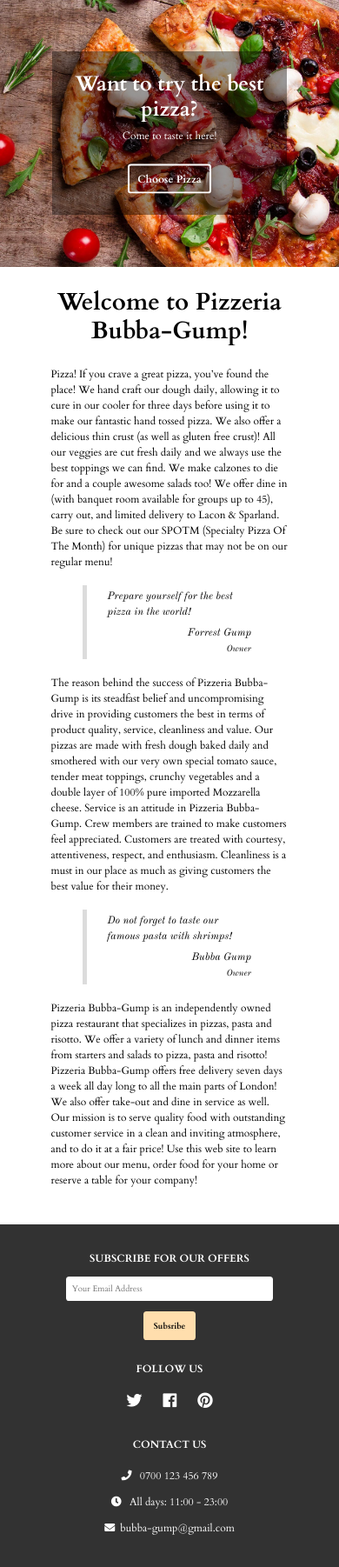
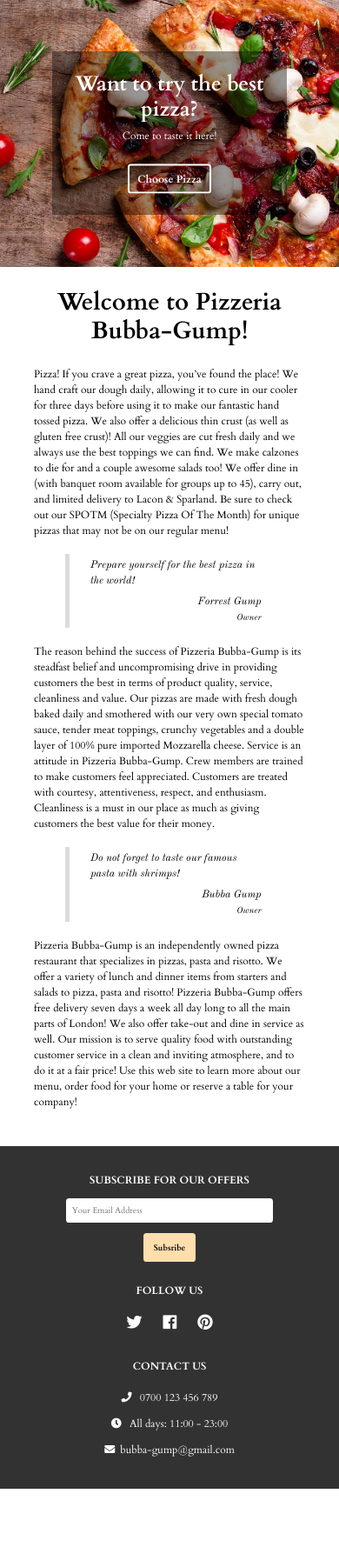
Before and after one commit to Teodor-Valkov/Front-End-Development, a web app: file index.html in a window 390 px wide. Shown: the part 57-1859 px from the top of the page at 87% size. After the commit the page ends 1769 px from the top, so only its background shows below. Run offline with its HTML, style and script files only (its server is not run), Linux system fonts and the light colour scheme; some libraries are stand-ins or nearby versions.

Commit message:
Updating the website to be more readable on phones

```diff
--- a/scss/common/_site-common.scss
+++ b/scss/common/_site-common.scss
@@ -19,5 +19,9 @@
     margin: 0 auto;
     padding-bottom: 0;
     color: $color_gainsboro;
+
+    @include media-query(phone-wide, max) {
+      width: 80%;
+    }
   }
 }
--- a/scss/content/_about-us.scss
+++ b/scss/content/_about-us.scss
@@ -35,6 +35,10 @@
           width: 70%;
           margin: 0 auto;
           color: $color_gainsboro;
+
+          @include media-query(phone-wide, max) {
+            width: 80%;
+          }
         }
       }
 
--- a/scss/content/_home.scss
+++ b/scss/content/_home.scss
@@ -40,7 +40,7 @@
 }
 
 .home {
-  width: 70%;
+  width: 80%;
   max-width: 80rem;
   margin: 2rem auto;
 
--- a/scss/content/_why-us.scss
+++ b/scss/content/_why-us.scss
@@ -21,7 +21,8 @@
 
     article {
       text-align: center;
-      margin: 2rem;
+      width: 80%;
+      margin: 1.5rem auto;
 
       i {
         font-size: 2.5rem;
@@ -36,10 +37,6 @@
         font-size: 0.9rem;
         padding-bottom: 0;
       }
-
-      @include media-query(phone-wide, max) {
-        max-width: 80%;
-      }
     }
 
     @include media-query(tablet, max) {
```
Also changed, not shown: css/styles.css, 1 other file.
